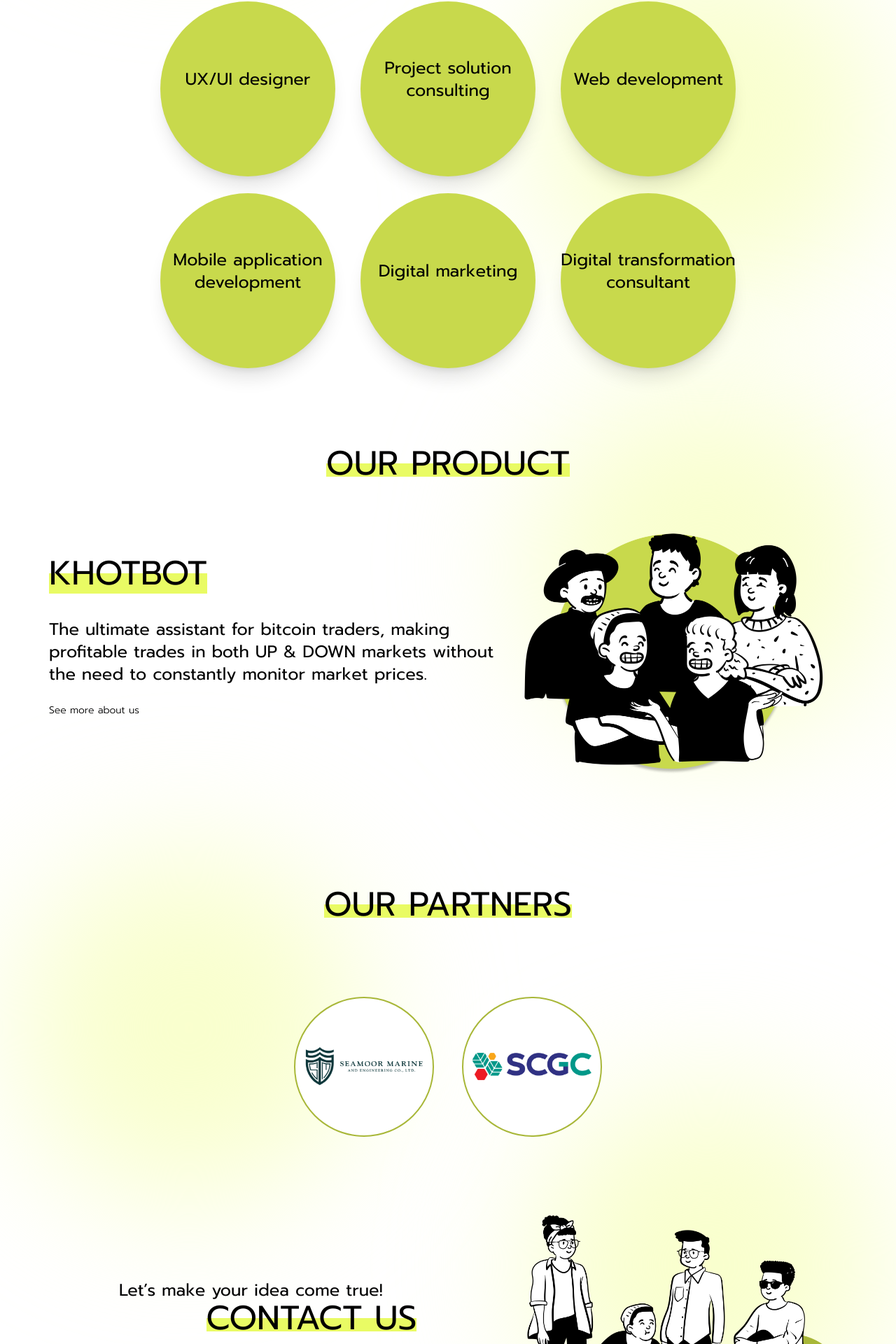
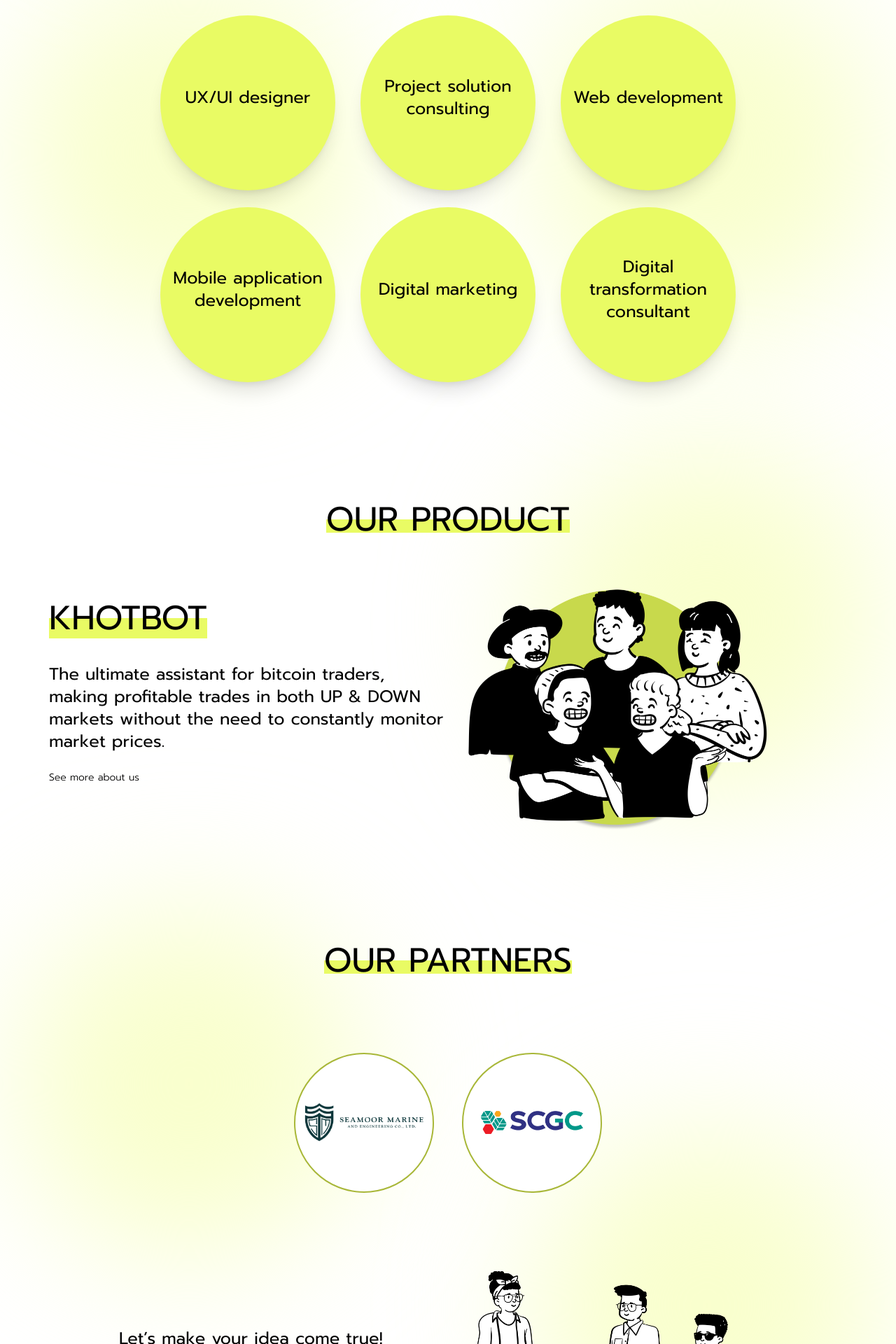
Before and after one commit to The-Alzhemist/codework-landing-page, a Next.js app: page / in a window 1280 px wide. Shown: the part 1945-3865 px from the top of the page at 70% size. Built offline with nearby package versions, Linux system fonts and the light colour scheme.

Commit message:
update: responsive

```diff
--- a/components/Home/AboutUs/AboutUs.tsx
+++ b/components/Home/AboutUs/AboutUs.tsx
@@ -18,12 +18,11 @@ const AboutUs = () => {
       <section
         className={`${fontPrompt.variable} font-prompt relative max-w-[1440px] mx-auto py-[30px] md:py-[50px] lg:px-[50px]`}
       >
-        {/* <BackgroundGradientBlur className="top-0 left-0 " /> */}
         <BackgroundGradientBlur className="bottom-40 right-0" />
         <BackgroundGradientBlur className="bottom-0 left-0" />
         {/* 1 */}
-        <div className="flex justify-between items-center mb-10 z-20">
-          <h2 className="text-left mb-5 text-3xl md:text-5xl uppercase">
+        <div className="flex flex-col lg:flex-row justify-between items-center mb-10 z-20">
+          <h2 className="text-left mb-5 text-3xl md:text-5xl uppercase lg:w-2/4">
             <div className="w-1 h-40 bg-[#687318] rounded-sm mb-4"></div>
             <div className="font-normal">Simple</div>
             <div>
@@ -32,11 +31,12 @@ const AboutUs = () => {
             </div>
           </h2>
 
-          <div>
+          <div className="lg:w-2/4">
             <Image
               src="/simple-but-ambitious-cover.png"
               width={490}
               height={413}
+              layout="responsive"
               className="max-w-[490px] h-auto"
               alt="simple but ambitious section cover"
             />
--- a/components/Home/ContactUs/ContactUs.tsx
+++ b/components/Home/ContactUs/ContactUs.tsx
@@ -21,13 +21,13 @@ const ContactUs = () => {
       <BackgroundGradientBlur className="bottom-40 right-0" />
       {/* 1 */}
 
-      <div className="flex justify-between items-center mb-10 z-20">
-        <h2 className="text-left mb-5  md:text-5xl lg:min-w-[550px]">
+      <div className="flex gap-3 flex-col lg:flex-row justify-between items-center mb-10 z-20">
+        <h2 className="text-left mb-5  md:text-5xl lg:w-2/4">
           <Paragraph className="max-w-[670px]">
             Let’s make your idea come true!
           </Paragraph>
 
-          <div className="mb-10 flex justify-center">
+          <div className="mb-10 flex justify-end">
             <span className="font-normal bg-line mb-3">CONTACT US</span>
           </div>
 
@@ -36,11 +36,12 @@ const ContactUs = () => {
           </div>
         </h2>
 
-        <div>
+        <div className="lg:w-2/4">
           <Image
             src="/contactus.png"
             width={588}
             height={492}
+            layout="responsive"
             className="max-w-[490px] h-auto"
             alt="simple but ambitious section cover"
           />
--- a/components/Home/OurClient/OurClient.tsx
+++ b/components/Home/OurClient/OurClient.tsx
@@ -22,23 +22,24 @@ const OurClient = () => {
     </h2>
 
     <div className="flex justify-center gap-10">
-        <div className="w-[200px] h-[200px] bg-white rounded-full border-2 border-[#A8B738] flex justify-center items-center">
+        <div className="w-[150px] h-[150px] md:w-[200px] md:h-[200px] bg-white rounded-full border-2 border-[#A8B738] flex justify-center items-center">
         <Image
           src="/semour.png"
           width={170}
           height={59}
-          className="max-w-[490px] h-auto"
+          layout="responsive"
+          className=" h-auto p-3"
           alt="simple but ambitious section cover"
         />
         </div>
 
-        <div className="w-[200px] h-[200px] bg-white rounded-full border-2 border-[#A8B738] flex justify-center items-center">
+        <div className="w-[150px] h-[150px] md:w-[200px] md:h-[200px] bg-white rounded-full border-2 border-[#A8B738] flex justify-center items-center">
           <a>
           <Image
           src="/scgc.png"
           width={170}
           height={59}
-          className="max-w-[490px] h-auto"
+          className=" h-auto p-3"
           alt="simple but ambitious section cover"
         />
           </a>
--- a/components/Home/OurProduct/OurProduct.tsx
+++ b/components/Home/OurProduct/OurProduct.tsx
@@ -22,8 +22,8 @@ const OurProduct = () => {
     <h2 className="flex justify-center text-5xl">
       <span className="font-normal bg-line mb-7">OUR PRODUCT</span>
     </h2>
-    <div className="flex justify-between items-center mb-10 z-20">
-      <h3 className="text-left mb-5  md:text-5xl">
+    <div className="flex flex-col lg:flex-row justify-between items-center mb-10 z-20">
+      <h3 className="text-left mb-5  md:text-5xl lg:w-2/4">
         <div className="mb-10"><span className="font-normal bg-line mb-7">KHOTBOT</span></div>
         <Paragraph className="max-w-[670px]">
         The ultimate assistant for bitcoin traders, making profitable trades in both UP & DOWN markets without the need to constantly monitor market prices.
@@ -34,11 +34,12 @@ const OurProduct = () => {
         </Hyperlinks>
       </h3>
 
-      <div>
+      <div className="lg:w-2/4">
         <Image
           src="/simple-but-ambitious-cover.png"
           width={490}
           height={413}
+          layout="responsive"
           className="max-w-[490px] h-auto"
           alt="simple but ambitious section cover"
         />
--- a/components/Home/OurService/OurService.tsx
+++ b/components/Home/OurService/OurService.tsx
@@ -15,7 +15,7 @@ const OurService = () => {
     const jobRow1 = [
         {
             name: 'UX/UI designer',
-            description: 'Collaborating closely with clients to identify their unique challenges and requirements'
+            description: 'focusing on creating intuitive and visually appealing digital interfaces that enhance user experience and engagement'
         },
         {
             name: 'Project solution consulting',
@@ -23,40 +23,41 @@ const OurService = () => {
         },
         {
             name: 'Web development',
-            description: 'Collaborating closely with clients to identify their unique challenges and requirements'
+            description: 'The process of building and maintaining websites, utilizing various programming languages and frameworks to create responsive and dynamic online platforms.'
         }
     ]
 
     const jobRow2 = [
         {
             name: 'Mobile application development',
-            description: 'Collaborating closely with clients to identify their unique challenges and requirements'
+            description: 'focusing on creating intuitive and visually appealing digital interfaces that enhance user experience and engagement'
         },
         {
             name: 'Digital marketing',
-            description: 'Collaborating closely with clients to identify their unique challenges and requirements'
+            description: 'Guiding organizations through adopting digital technologies and strategies to optimize operations and stay competitive in the digital era, providing innovative solutions for enhanced efficiency and customer experience.'
         },
         {
             name: 'Digital transformation consultant',
-            description: 'Collaborating closely with clients to identify their unique challenges and requirements'
+            description: 'Employing various online channels and strategies, such as SEO, social media, email, and content marketing, to promote brands, attract targeted audiences, and drive conversions in the digital realm.'
         }
     ]
   return (
     <section
-      className={`${fontPrompt.variable} font-prompt relative max-w-[1440px] mx-auto py-[30px] md:py-[50px] lg:px-[50px]`}
+      className={`${fontPrompt.variable} font-prompt relative max-w-[1440px] mx-auto py-[30px] md:py-[50px] lg:px-[50px] mb-10`}
     >
       <BackgroundGradientBlur className="bottom-40 right-0" />
+      <BackgroundGradientBlur className="bottom-40 left-0" />
       {/* 1 */}
       <h2 className="flex justify-center text-5xl">
         <span className="font-normal bg-line mb-7">OUR SERVICES</span>
       </h2>
 
-      <div className="mx-auto h-auto">
-        <div className="flex justify-center gap-3 flex-no duration-1000 ease-out ">
+      <div className="mx-auto my-5">
+        <div className="flex justify-center items-end gap-3 flex-no duration-1000 ease-out ">
         {jobRow1.map((job:any, index:number) => (
             <React.Fragment key={`job-row-a-${index}`}>
-                     <div className="bg-[#C8D94C] rounded-full w-[250px] h-[250px] hover:w-[450px] hover:h-[450px] flex flex-col justify-center items-center text-center transition-all duration-1000 ease-out group m-3 shadow-xl">
-                  <div className="text-2xl  duration-1000 ease-out mb-3">{job.name}</div>
+                     <div className="bg-[#E9FB64] rounded-full sm:w-[150px] sm:h-[150px]  lg:w-[250px] lg:h-[250px] hover:w-[450px] hover:h-[450px] flex flex-col justify-center items-center text-center transition-all duration-1000 ease-out group m-3 shadow-xl p-2">
+                  <div className="text-2xl  duration-1000 ease-out">{job.name}</div>
                   <p className="text-[0px] group-hover:text-[16px] duration-1000 ease-out p-2">
                   {job.description}
                   </p>
@@ -66,11 +67,11 @@ const OurService = () => {
         ))}
         </div>
 
-        <div className="flex justify-center gap-3 flex-no duration-1000 ease-out ">
+        <div className="flex justify-center gap-3  items-start flex-no duration-1000 ease-out ">
         {jobRow2.map((job:any, index:number) => (
             <React.Fragment key={`job-row-a-${index}`}>
-                     <div className="bg-[#C8D94C] rounded-full w-[250px] h-[250px] hover:w-[450px] hover:h-[450px] flex flex-col justify-center items-center text-center transition-all duration-1000 ease-out group m-3 shadow-xl">
-                  <div className="text-2xl  duration-1000 ease-out mb-3">{job.name}</div>
+                     <div className="bg-[#E9FB64] rounded-full w-[250px] h-[250px] hover:w-[450px] hover:h-[450px] flex flex-col justify-center items-center text-center transition-all duration-1000 ease-out group m-3 shadow-xl p-2">
+                  <div className="text-2xl  duration-1000 ease-out ">{job.name}</div>
                   <p className="text-[0px] group-hover:text-[16px] duration-1000 ease-out p-2">
                   {job.description}
                   </p>
@@ -79,9 +80,6 @@ const OurService = () => {
 
         ))}
         </div>
-
-
-
       </div>
     </section>
   );
```
